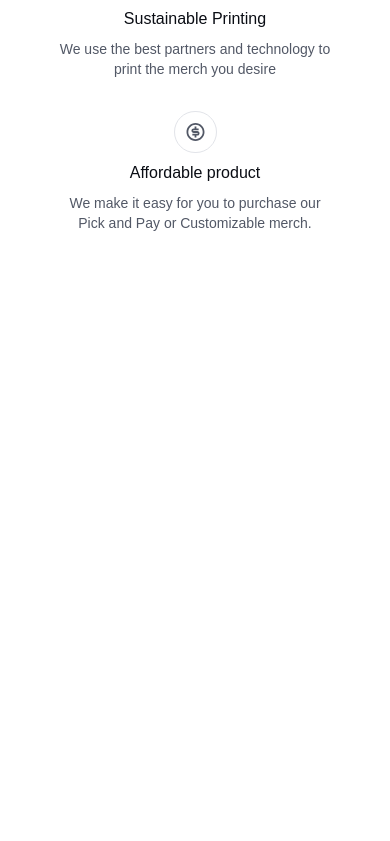
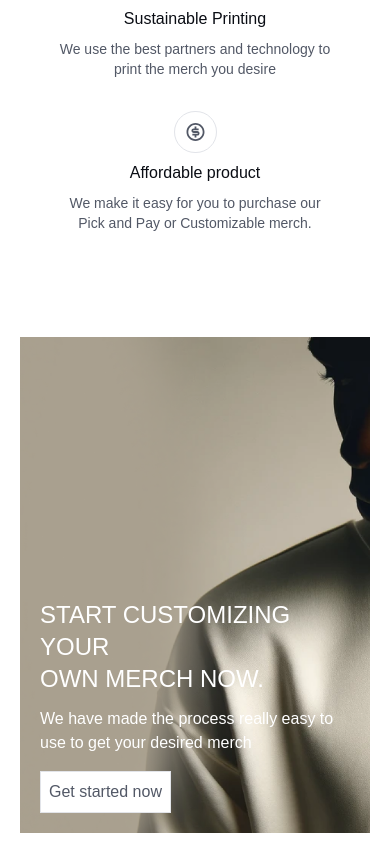
Before and after one commit to damzymichael/special-journey, a Vue app: page / in a window 390 px wide. Shown: the part 1259-2100 px from the top of the page. Before the commit the page ends 1748 px from the top, so only its background shows below. Built offline with nearby package versions, Linux system fonts and the light colour scheme.

Commit message:
Progress

```diff
--- a/src/views/LandingPage.vue
+++ b/src/views/LandingPage.vue
@@ -1,5 +1,5 @@
 <script setup lang="ts">
-import {onMounted} from 'vue';
+import {onMounted, onUnmounted} from 'vue';
 import gsap from '@/utils/gsap.config';
 import Button from '@/components/ui/Button.vue';
 import MagicLineIcon from '@/components/svg/MagicLineIcon.vue';
@@ -11,7 +11,10 @@ function scrollToTop() {
   // window.scroll({left: 0, top: 0, behavior: 'smooth'})
 }
 
+let ctx: gsap.Context;
 onMounted(() => {
+  window.addEventListener('beforeunload', scrollToTop);
+
   gsap.from('h2 span', {
     opacity: 0,
     left: '-200px',
@@ -21,18 +24,13 @@ onMounted(() => {
   });
 
   //61px height of navigation
+  ctx = gsap.context(() => {
     gsap.to('h2 span', {
       scrollTrigger: {
         trigger: 'h2 span',
         start: 'top 61px',
         end: 'bottom top',
-      scrub: true,
-      onEnter: () => {
-        window.addEventListener('beforeunload', scrollToTop);
-      },
-      onLeave: () => {
-        window.removeEventListener('beforeunload', scrollToTop);
-      }
+        scrub: true
       },
       immediateRender: false,
       opacity: 0,
@@ -40,6 +38,12 @@ onMounted(() => {
       ease: 'power3.Out',
       stagger: -0.1
     });
+  });
+});
+
+onUnmounted(() => {
+  ctx.revert();
+  window.removeEventListener('beforeunload', scrollToTop);
 });
 </script>
 
@@ -75,7 +79,7 @@ onMounted(() => {
     <!-- Next Section  -->
     <section class="min-h-screen">
       <!-- flex-container -->
-      <div class="features flex flex-wrap justify-center mt-20">
+      <div class="features mb-20 flex flex-wrap justify-center mt-20">
         <div
           v-for="feature in features"
           class="flex flex-col mb-4 w-10/12 sm:w-2/4 md:w-1/4 py-2 px-2 lg:px-5 gap-2 items-center"
@@ -89,6 +93,22 @@ onMounted(() => {
           </p>
         </div>
       </div>
+
+      <!-- hero 2 -->
+      <div
+        class="hero2 mb-2 min-h-[31rem] sm:min-h-96 p-5 sm:p-10 flex flex-col justify-end items-start"
+      >
+        <h1 class="uppercase text-2xl sm:text-4xl w-full sm:w-3/4 mb-3">
+          Start customizing your <br />
+          own merch now.
+        </h1>
+        <p class="mb-4">
+          We have made the process really easy to use to get your desired merch
+        </p>
+        <Button>
+          <span class="text-sub/500">Get started now</span>
+        </Button>
+      </div>
     </section>
   </main>
 </template>
@@ -101,6 +121,13 @@ section.hero {
   background-position: center;
 }
 
+div.hero2 {
+  background: url('../assets/merch-boy.png');
+  background-repeat: no-repeat;
+  background-size: cover;
+  background-position: center;
+}
+
 @media screen and (max-width: 640px) {
   section.hero {
     background: url('../assets/girl_small.png');
@@ -108,5 +135,10 @@ section.hero {
     background-size: cover;
     background-position: center;
   }
+  div.hero2 {
+    background-repeat: no-repeat;
+    background-size: cover;
+    background-position: 70% center;
+  }
 }
 </style>
```
Also changed, not shown: src/assets/merch-boy.png (added). Lines whose indentation alone changed are shown as unchanged.
